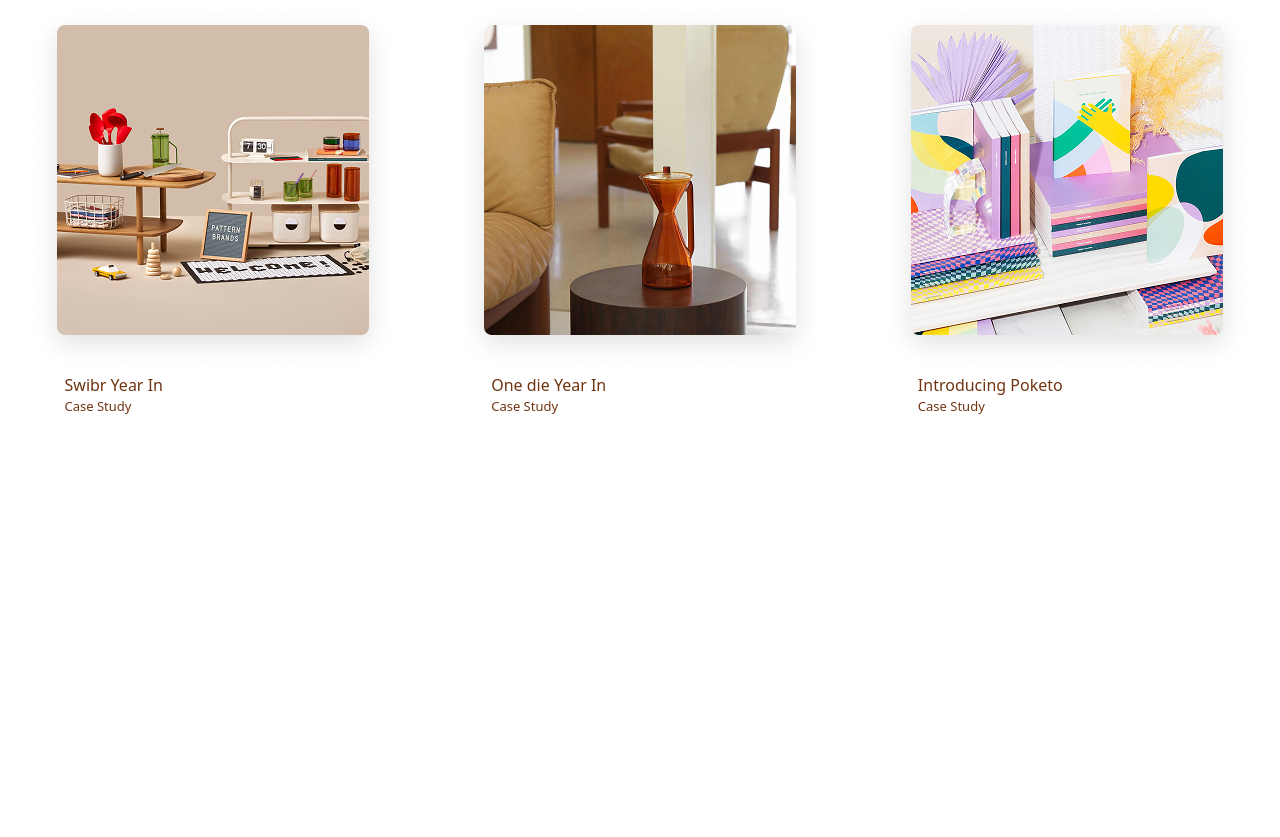
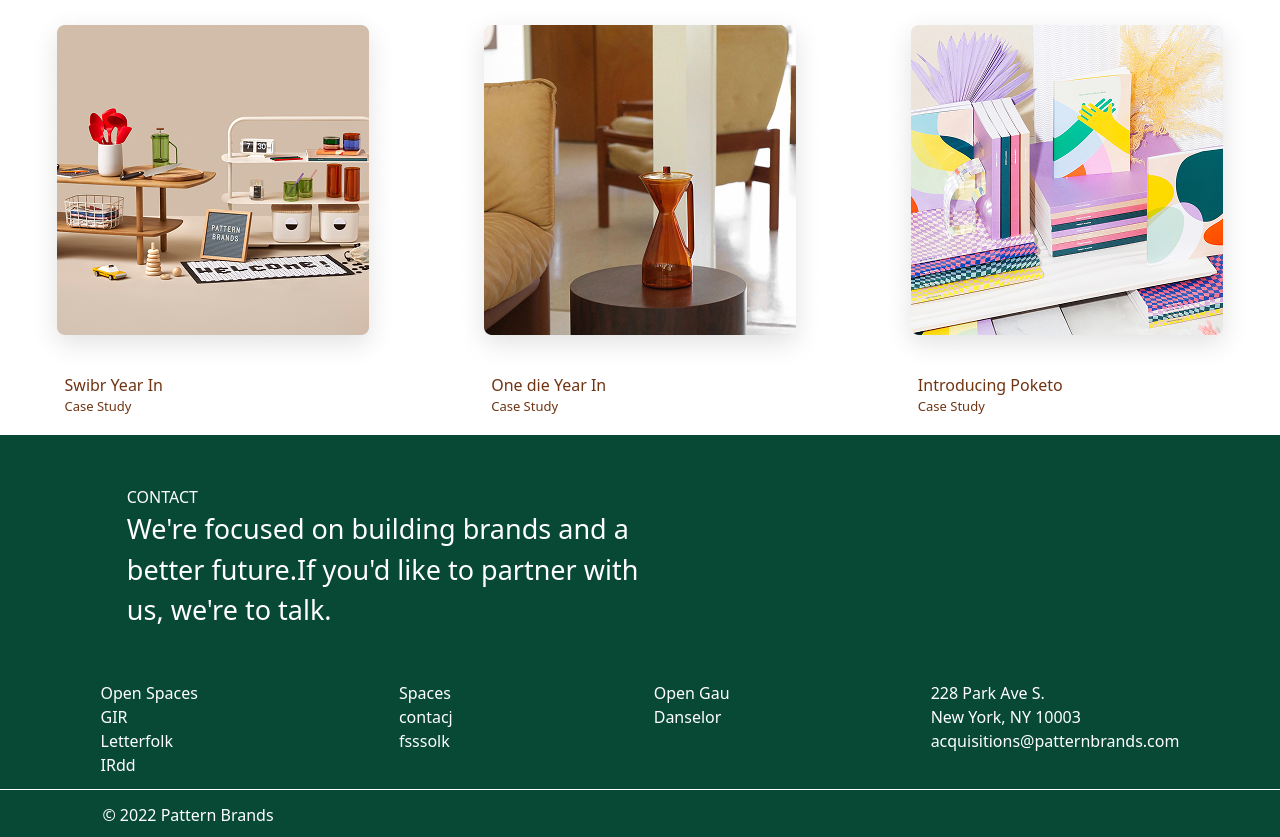
Before and after one commit to ParvizSodatov/examGitkhub, a website: page src/index.html in a window 1280 px wide. Shown: the part 1426-2263 px from the top of the page. Before the commit the page ends 1861 px from the top, so only its background shows below. Drawn offline with Linux system fonts and the light colour scheme.

Commit message:
add lastpage and footer

```diff
--- a/src/index.html
+++ b/src/index.html
@@ -111,6 +111,42 @@
 
 
     </main>
+    <footer class="bg-[#084935] text-white text-center md:text-start">
+        <div class="md:w-[50%] p-[50px] ml-[6%]">
+            <p>CONTACT</p>
+            <p class="text-[27px]">We're focused on building brands and a better future.If you'd like to partner with us, we're to talk.</p>
+        </div>
+        <div class="md:flex justify-around hidden ">
+<ul>
+    <li>Open Spaces</li>
+    <li>GIR</li>
+    <li>Letterfolk</li>
+    <li>IRdd</li>
+</ul>
+<ul>
+    <li>Spaces</li>
+    <li>contacj</li>
+    <li>fsssolk</li>
+
+</ul>
+<ul>
+    <li>Open Gau</li>
+    <li>Danselor</li>
+
+</ul>
+<ul>
+    <li>228 Park Ave S.</li>
+    <li>New York, NY 10003</li>
+    <li>acquisitions@patternbrands.com</li>
+
+</ul>
+
+
+        </div>
+        <div class="border-t-[1px] border-white border-solid pt-[1%] mt-[1%] pb-[10px]">
+            <p class="pl-[8%]">© 2022 Pattern Brands</p>
+        </div>
+    </footer>
 </body>
 
 </html>
```
Also changed, not shown: src/output.css.
